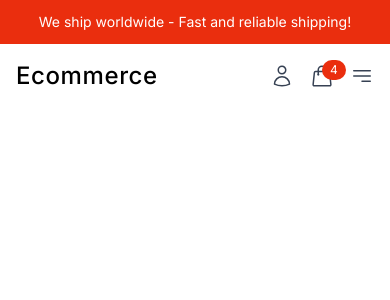
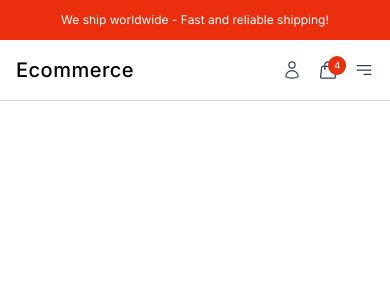
Before and after one commit to xtreme-dev-ai/e-commerce, a React (Vite) app in the folder frontend/: page / in a window 390 px wide. Shown: the top 300 px of the page. Built offline with nearby package versions, Linux system fonts and the light colour scheme.

Commit message:
style: update Navbar and TopBar for improved responsive design and layout consistency

```diff
--- a/frontend/src/components/Common/Navbar.tsx
+++ b/frontend/src/components/Common/Navbar.tsx
@@ -7,10 +7,11 @@ import {
 
 const Navbar = () => {
   return (
-    <nav className="container mx-auto px-4 py-4 flex justify-between items-center">
+    <nav className="border-b border-gray-300">
+      <div className="container mx-auto px-4 py-4 flex justify-between items-center">
         {/* Left - Logo */}
         <div className="flex-1">
-        <Link to="/" className="text-2xl font-medium tracking-wide">
+          <Link to="/" className="text-xl md:text-2xl font-medium tracking-wide">
             Ecommerce
           </Link>
         </div>
@@ -45,19 +46,20 @@ const Navbar = () => {
         {/* Right - Icons */}
         <div className="flex-1 flex justify-end items-center space-x-4 sm:space-x-6">
           <Link to="/profile" className="hover:text-black">
-          <HiOutlineUser className="h-6 w-6 text-gray-700" />
+            <HiOutlineUser className="h-5 w-5 sm:h-6 sm:w-6 text-gray-700" />
           </Link>
           <button className="relative hover:text-black">
-          <HiOutlineShoppingBag className="h-6 w-6 text-gray-700" />
-          <span className="absolute -top-1 bg-rabbit-red text-white text-xs rounded-full px-2 py-0.5">
+            <HiOutlineShoppingBag className="h-5 w-5 sm:h-6 sm:w-6 text-gray-700" />
+            <span className="absolute -top-1 bg-rabbit-red text-white text-[10px] sm:text-xs rounded-full px-1.5 sm:px-2 py-0.5">
               4
             </span>
           </button>
           {/* Search */}
 
           <button className="md:hidden">
-          <HiBars3BottomRight className="h-6 w-6 text-gray-700" />
+            <HiBars3BottomRight className="h-5 w-5 sm:h-6 sm:w-6 text-gray-700" />
           </button>
+        </div>
       </div>
     </nav>
   );
--- a/frontend/src/components/Layout/TopBar.tsx
+++ b/frontend/src/components/Layout/TopBar.tsx
@@ -17,7 +17,7 @@ const TopBar = () => {
             <RiTwitterXLine className="h-4 w-4" />
           </a>
         </div>
-        <div className="text-sm text-center grow">
+        <div className="text-xs md:text-sm text-center grow">
           <span>We ship worldwide - Fast and reliable shipping!</span>
         </div>
         <div className="text-sm hidden md:block">
```
Lines whose indentation alone changed are shown as unchanged.
